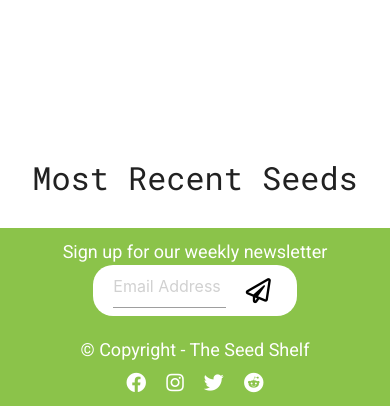
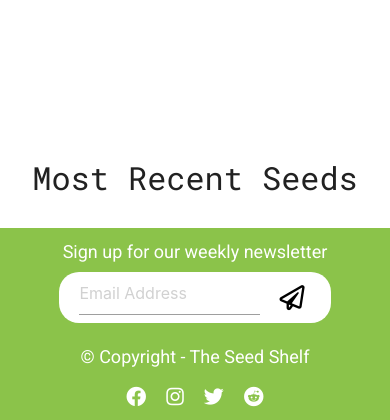
Before and after one commit to farrelleoin93/milestone-3-seed-shelf, a Flask app: page / in a window 390 px wide. Shown: the part 1061-1481 px from the top of the page. Run offline with Flask 2, Linux system fonts and the light colour scheme; data that the repository does not hold is empty; some libraries are stand-ins or nearby versions.

Commit message:
change width of footer email form on smaller than desktop devices

```diff
--- a/static/css/style.css
+++ b/static/css/style.css
@@ -305,7 +305,7 @@ footer {
 
   footer p {
     margin-top: 10px;
-    margin-bottom: 0;
+    margin-bottom: 7px;
     color: #fff;
   }
 
@@ -320,6 +320,10 @@ footer {
   .overlay-card {
     opacity: 1;
   }
+
+  .footer-items form {
+    width: 80%;
+  }
 }
 
 @media only screen and (max-width: 600px) {
```
